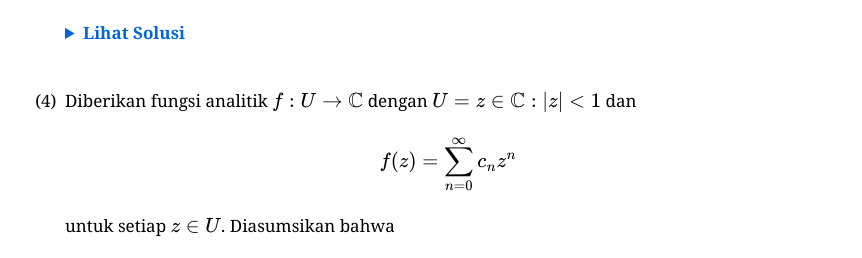
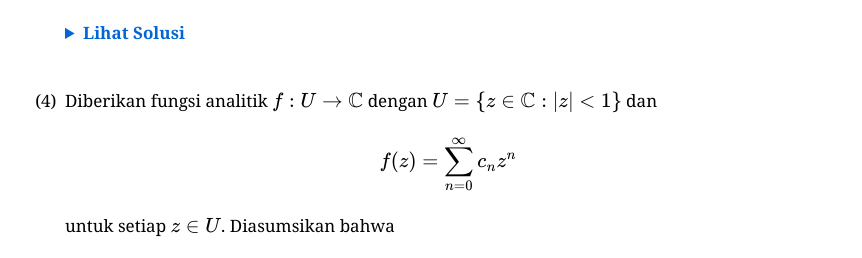
Before and after one commit to calculusgamingindonesia/calculusgamingindonesia.github.io, a Jekyll site: the page built from _posts/2026-07-01-onmipa-nas-mat-19-1.md, in a window 1280 px wide. Shown: the part 813-1071 px from the top of the page, without its empty margins (209-1071 px from the left). Built offline with Jekyll 4.4.1, drawn with Linux system fonts in a browser that asks for light colours; some web fonts are replaced.

Commit message:
Update 2026-07-01-onmipa-nas-mat-19-1.md

```diff
--- a/_posts/2026-07-01-onmipa-nas-mat-19-1.md
+++ b/_posts/2026-07-01-onmipa-nas-mat-19-1.md
@@ -53,7 +53,7 @@
    </div>
    </details>
 
-4. Diberikan fungsi analitik $f:U\to\mathbb{C}$ dengan $U=\{z\in\mathbb{C}:\vert z\vert<1\}$ dan
+4. Diberikan fungsi analitik $f:U\to\mathbb{C}$ dengan $U=\set{z\in\mathbb{C}:\vert z\vert<1}$ dan
 
    $$f(z)=\sum_{n=0}^\infty c_nz^n$$
 
```
